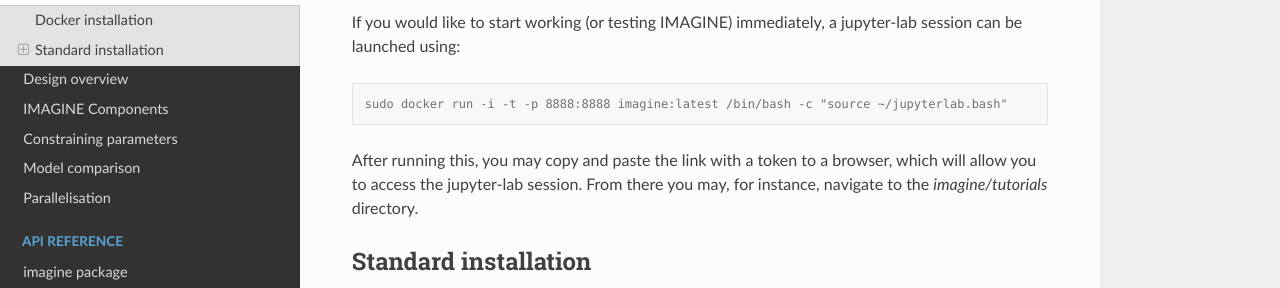
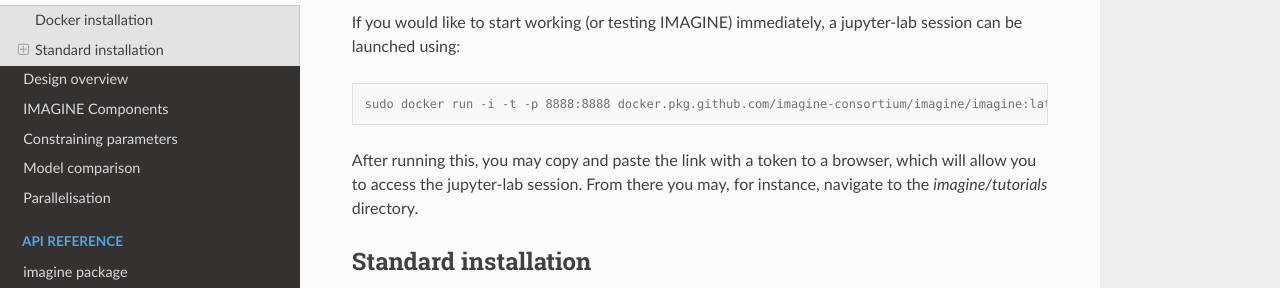
Before and after one commit to IMAGINE-Consortium/imagine, a Sphinx documentation site: the page built from doc/source/installation.rst, in a window 1280 px wide and 900 px high, scrolled down 589 px. Shown: the part 163-451 px from the top of the window. Built offline with Sphinx 7.4.7 and the Read the Docs theme 2.0.0, drawn with Linux system fonts in a browser that asks for light colours; pages that are not in the unit, such as notebooks, are missing from menus.

Commit message:
Update installation.rst
Corrections to docker section

```diff
--- a/doc/source/installation.rst
+++ b/doc/source/installation.rst
@@ -40,7 +40,7 @@
 
 .. code-block:: console
 
-    sudo docker run -i -t -p 8888:8888 imagine:latest /bin/bash -c "source ~/jupyterlab.bash"
+    sudo docker run -i -t -p 8888:8888 docker.pkg.github.com/imagine-consortium/imagine/imagine:latest /bin/bash -c "source ~/jupyterlab.bash"
 
 After running this, you may copy and paste the link with a token to a browser,
 which will allow you to access the jupyter-lab session. From there you may,
```
